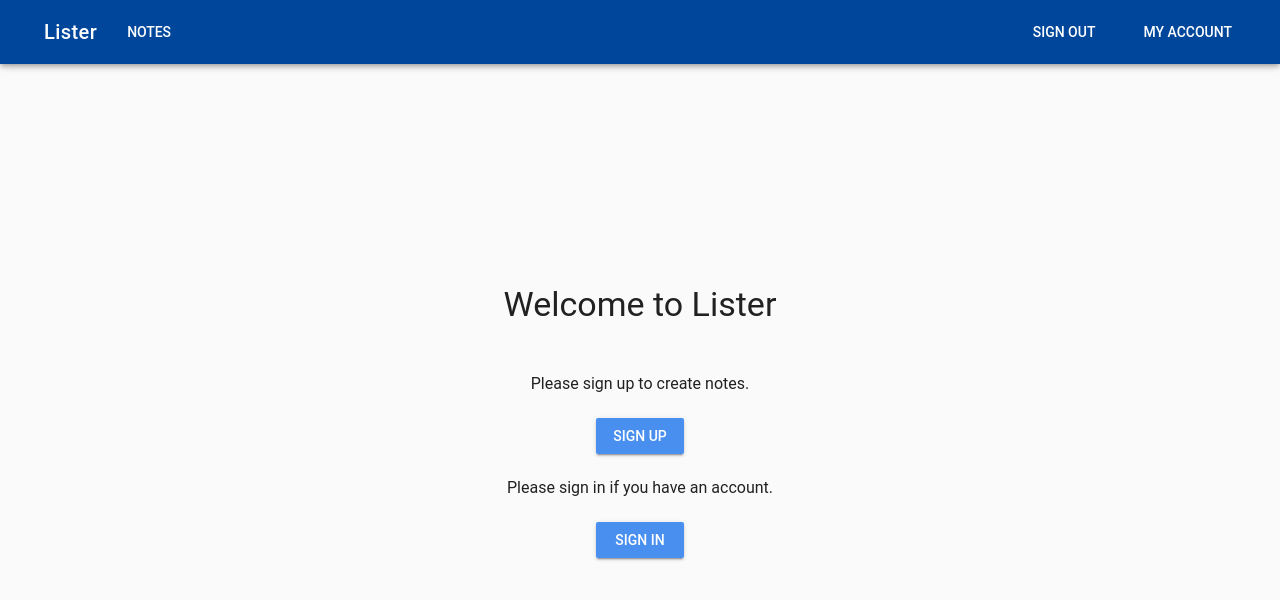
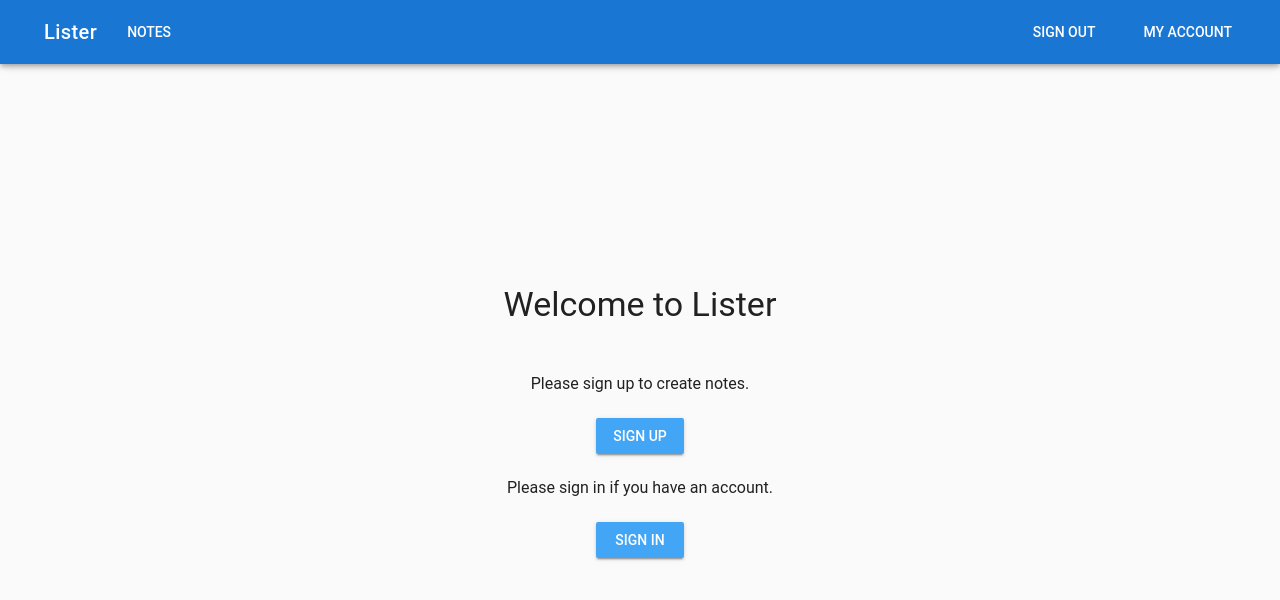
Before and after one commit to dhollinden/todo-vue, a Vue app in the folder client/: page /#/ in a window 1280 px wide. Shown: the top 600 px of the page. Built offline with nearby package versions, Linux system fonts and the light colour scheme; what vue-sweetalert2 would draw is missing.

Commit message:
Add colors to vuetify.js plugin, fix link errors

```diff
--- a/client/src/components/Login.vue
+++ b/client/src/components/Login.vue
@@ -6,7 +6,7 @@
           <v-toolbar dark color="primary">
             <v-toolbar-title>Sign In</v-toolbar-title>
             <v-spacer></v-spacer>
-            <v-btn icon to="/Notes"><v-icon>close</v-icon></v-btn>
+            <v-btn icon to="/"><v-icon>close</v-icon></v-btn>
           </v-toolbar>
           <v-card-text>
             <v-form ref="form">
--- a/client/src/components/Notes.vue
+++ b/client/src/components/Notes.vue
@@ -24,7 +24,6 @@
     <v-layout row wrap>
       <v-flex xs12 sm12 md6 v-for="(note, index) in notes" :key="index">
           <v-toolbar color="primary" dark>
-            <v-toolbar-side-icon></v-toolbar-side-icon>
             <v-toolbar-title>{{ note.name }}</v-toolbar-title>
             <v-spacer></v-spacer>
             <!-- for displaying only unchecked/checked items (for future use)
@@ -36,7 +35,7 @@
           </v-toolbar>
 
           <v-list>
-            <!-- the template could be <template v-for="(item, index) in items"> when there are multiple todos per list -->
+            <!-- <template v-for="(item, index) in items"> when there are multiple todos per list -->
             <template>
               <v-list-tile>
                 <!-- for initial checkbox (for future use)
@@ -66,7 +65,7 @@
       <v-dialog v-model="dialog" persistent max-width="290">
         <v-card>
           <v-card-title class="headline">Delete this note?</v-card-title>
-          <v-card-text>Delete "{{ this.deleteName }}"? </v-card-text>
+          <v-card-text>"{{ this.deleteName }}"</v-card-text>
           <v-card-actions>
             <v-spacer></v-spacer>
             <v-btn color="primary darken-1" flat @click="dialog = false">Cancel</v-btn>
--- a/client/src/components/Register.vue
+++ b/client/src/components/Register.vue
@@ -6,7 +6,7 @@
           <v-toolbar dark color="primary">
             <v-toolbar-title>Sign Up</v-toolbar-title>
             <v-spacer></v-spacer>
-            <v-btn icon to="/Notes"><v-icon>close</v-icon></v-btn>
+            <v-btn icon to="/"><v-icon>close</v-icon></v-btn>
           </v-toolbar>
           <v-card-text>
             <v-form ref="form">
--- a/client/src/plugins/vuetify.js
+++ b/client/src/plugins/vuetify.js
@@ -1,7 +1,15 @@
 import Vue from 'vue'
 import Vuetify from 'vuetify'
 import 'vuetify/dist/vuetify.min.css'
+import colors from 'vuetify/es5/util/colors'
+
 
 Vue.use(Vuetify, {
-  iconfont: 'md'
+  iconfont: 'md',
+  theme: {
+    primary: colors.blue,
+    secondary: colors.grey.darken1,
+    accent: colors.shades.black,
+    error: colors.red.accent3
+  }
 })
```
